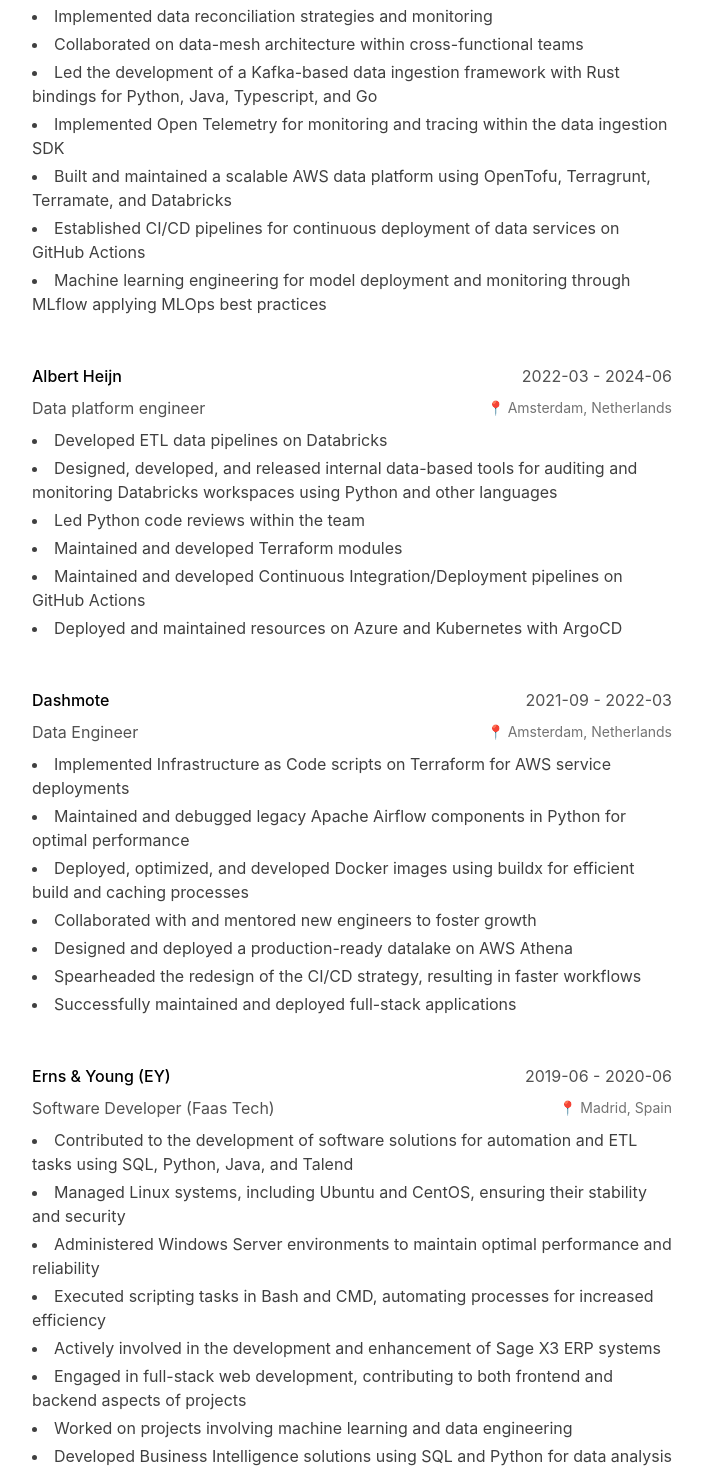
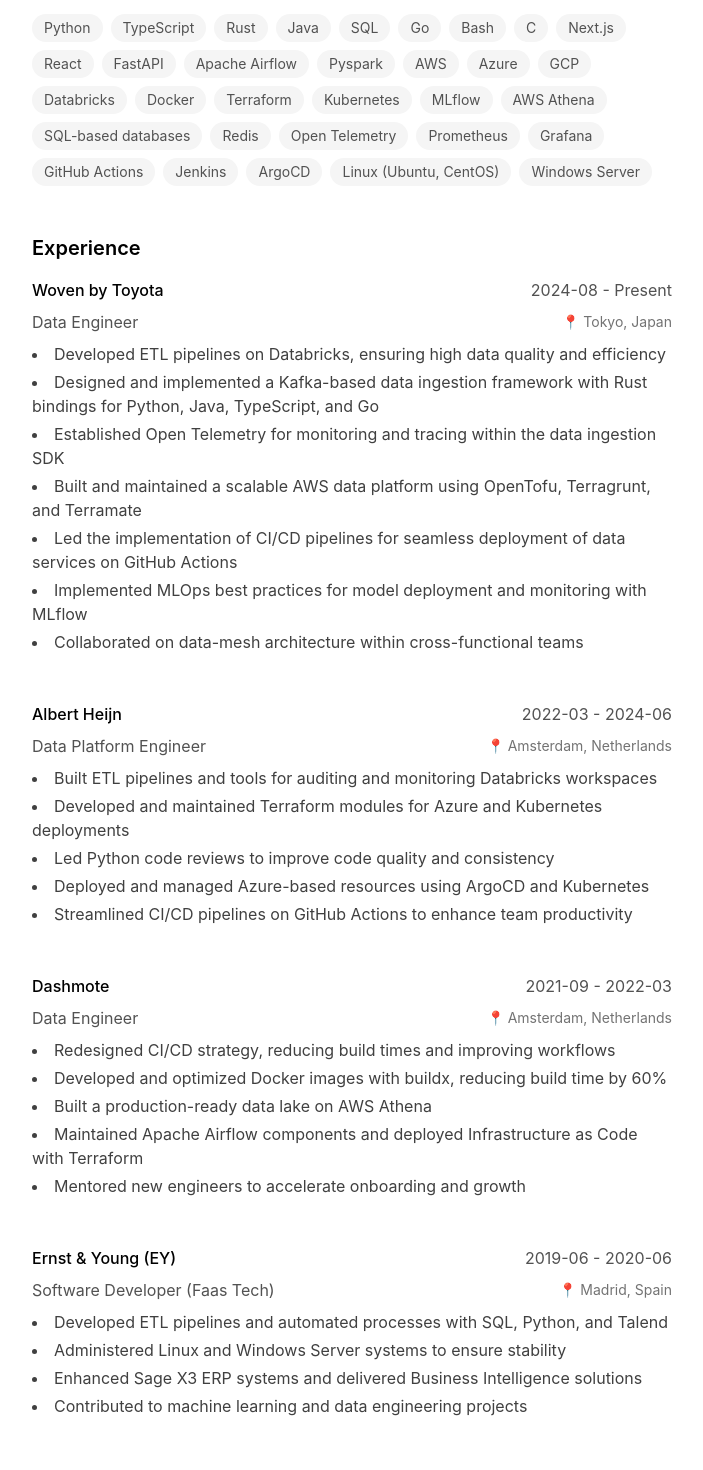
Before and after one commit to adrianvillanueva997/adrianvillanueva.com, a Next.js app: page /resume in a window 1280 px wide. Shown: the part 520-1990 px from the top of the page, without its empty margins (288-991 px from the left). Built offline with nearby package versions, Linux system fonts and the light colour scheme.

Commit message:
update: resume (#331)
* update: resume

* move skills section

```diff
--- a/app/resume/page.tsx
+++ b/app/resume/page.tsx
@@ -73,6 +73,20 @@
 					</p>
 				</section>
 
+				<section>
+					<h2 className="text-xl font-semibold mb-4">Skills</h2>
+					<div className="flex flex-wrap gap-2">
+						{Object.values(resume.skills)
+							.flat()
+							.map((skill) => (
+								<span key={skill} className={pillStyle}>
+									{skill}
+								</span>
+							))}
+					</div>
+				</section>
+				<h2 className="text-xl font-semibold mb-4">Experience</h2>
+
 				{resume.experience.map((exp) => (
 					<section key={exp.company + exp.startDate} className="space-y-2">
 						<div className="flex justify-between">
@@ -120,19 +134,6 @@
 				</section>
 
 				<section>
-					<h2 className="text-xl font-semibold mb-4">Skills</h2>
-					<div className="flex flex-wrap gap-2">
-						{Object.values(resume.skills)
-							.flat()
-							.map((skill) => (
-								<span key={skill} className={pillStyle}>
-									{skill}
-								</span>
-							))}
-					</div>
-				</section>
-
-				<section>
 					<h2 className="text-xl font-semibold mb-4">Languages</h2>
 					<div className="flex flex-wrap gap-2">
 						{resume.languages.map((lang) => (
--- a/data/resume.yaml
+++ b/data/resume.yaml
@@ -3,7 +3,7 @@
   title: "Senior Software Engineer"
   nationality: "Spain (EU)"
   location: "Tokyo, Japan"
-  summary: "Experienced Software Engineer specialized in cloud architecture and data engineering. Currently based in Tokyo, Japan, bringing Spanish innovation and European engineering practices to the Japanese tech industry."
+  summary: "Experienced Software Engineer with expertise in cloud architecture, data engineering, and MLOps. Based in Tokyo, bringing Spanish innovation and European engineering practices to the Japanese tech industry. Skilled in designing scalable data platforms and delivering high-quality engineering solutions."
 
 experience:
   - company: "Woven by Toyota"
@@ -12,53 +12,45 @@
     startDate: "2024-08"
     endDate: "Present"
     highlights:
-    - "Developed ETL pipelines on Databricks, ensuring data quality and efficiency"
-    - "Implemented data reconciliation strategies and monitoring"
-    - "Collaborated on data-mesh architecture within cross-functional teams"
-    - "Led the development of a Kafka-based data ingestion framework with Rust bindings for Python, Java, Typescript, and Go"
-    - "Implemented Open Telemetry for monitoring and tracing within the data ingestion SDK"
-    - "Built and maintained a scalable AWS data platform using OpenTofu, Terragrunt, Terramate, and Databricks"
-    - "Established CI/CD pipelines for continuous deployment of data services on GitHub Actions"
-    - "Machine learning engineering for model deployment and monitoring through MLflow applying MLOps best practices"
+      - "Developed ETL pipelines on Databricks, ensuring high data quality and efficiency"
+      - "Designed and implemented a Kafka-based data ingestion framework with Rust bindings for Python, Java, TypeScript, and Go"
+      - "Established Open Telemetry for monitoring and tracing within the data ingestion SDK"
+      - "Built and maintained a scalable AWS data platform using OpenTofu, Terragrunt, and Terramate"
+      - "Led the implementation of CI/CD pipelines for seamless deployment of data services on GitHub Actions"
+      - "Implemented MLOps best practices for model deployment and monitoring with MLflow"
+      - "Collaborated on data-mesh architecture within cross-functional teams"
   - company: "Albert Heijn"
-    position: "Data platform engineer"
+    position: "Data Platform Engineer"
     location: "Amsterdam, Netherlands"
     startDate: "2022-03"
     endDate: "2024-06"
     highlights:
-      - "Developed ETL data pipelines on Databricks"
-      - "Designed, developed, and released internal data-based tools for auditing and monitoring Databricks workspaces using Python and other languages"
-      - "Led Python code reviews within the team"
-      - "Maintained and developed Terraform modules"
-      - "Maintained and developed Continuous Integration/Deployment pipelines on GitHub Actions"
-      - "Deployed and maintained resources on Azure and Kubernetes with ArgoCD"
+      - "Built ETL pipelines and tools for auditing and monitoring Databricks workspaces"
+      - "Developed and maintained Terraform modules for Azure and Kubernetes deployments"
+      - "Led Python code reviews to improve code quality and consistency"
+      - "Deployed and managed Azure-based resources using ArgoCD and Kubernetes"
+      - "Streamlined CI/CD pipelines on GitHub Actions to enhance team productivity"
   - company: "Dashmote"
     position: "Data Engineer"
     location: "Amsterdam, Netherlands"
     startDate: "2021-09"
     endDate: "2022-03"
     highlights:
-      - "Implemented Infrastructure as Code scripts on Terraform for AWS service deployments"
-      - "Maintained and debugged legacy Apache Airflow components in Python for optimal performance"
-      - "Deployed, optimized, and developed Docker images using buildx for efficient build and caching processes"
-      - "Collaborated with and mentored new engineers to foster growth"
-      - "Designed and deployed a production-ready datalake on AWS Athena"
-      - "Spearheaded the redesign of the CI/CD strategy, resulting in faster workflows"
-      - "Successfully maintained and deployed full-stack applications"
-  - company: "Erns & Young (EY)"
+      - "Redesigned CI/CD strategy, reducing build times and improving workflows"
+      - "Developed and optimized Docker images with buildx, reducing build time by 60%"
+      - "Built a production-ready data lake on AWS Athena"
+      - "Maintained Apache Airflow components and deployed Infrastructure as Code with Terraform"
+      - "Mentored new engineers to accelerate onboarding and growth"
+  - company: "Ernst & Young (EY)"
     position: "Software Developer (Faas Tech)"
     location: "Madrid, Spain"
     startDate: "2019-06"
     endDate: "2020-06"
     highlights:
-      - "Contributed to the development of software solutions for automation and ETL tasks using SQL, Python, Java, and Talend"
-      - "Managed Linux systems, including Ubuntu and CentOS, ensuring their stability and security"
-      - "Administered Windows Server environments to maintain optimal performance and reliability"
-      - "Executed scripting tasks in Bash and CMD, automating processes for increased efficiency"
-      - "Actively involved in the development and enhancement of Sage X3 ERP systems"
-      - "Engaged in full-stack web development, contributing to both frontend and backend aspects of projects"
-      - "Worked on projects involving machine learning and data engineering"
-      - "Developed Business Intelligence solutions using SQL and Python for data analysis"
+      - "Developed ETL pipelines and automated processes with SQL, Python, and Talend"
+      - "Administered Linux and Windows Server systems to ensure stability"
+      - "Enhanced Sage X3 ERP systems and delivered Business Intelligence solutions"
+      - "Contributed to machine learning and data engineering projects"
 
 education:
   - institution: "Universidad Europea de Madrid"
@@ -69,15 +61,14 @@
 
 skills:
   languages: ["Python", "TypeScript", "Rust", "Java", "SQL", "Go", "Bash", "C"]
-  frameworks: ["Next.js", "React", "FastAPI", "Apache Airflow", "Pyspark" ]
+  frameworks: ["Next.js", "React", "FastAPI", "Apache Airflow", "Pyspark"]
   cloud: ["AWS", "Azure", "GCP"]
-  tools: ["Databricks", "Docker", "Terraform", "Kubernetes",]
+  tools: ["Databricks", "Docker", "Terraform", "Kubernetes"]
   mlops: ["MLflow"]
   databases: ["AWS Athena", "SQL-based databases", "Redis"]
   monitoring: ["Open Telemetry", "Prometheus", "Grafana"]
   CI/CD: ["GitHub Actions", "Jenkins", "ArgoCD"]
   other: ["Linux (Ubuntu, CentOS)", "Windows Server"]
-
 
 languages:
   - name: "Spanish"
@@ -88,5 +79,3 @@
     level: "Basic"
   - name: "Dutch"
     level: "Basic"
-
-# r
```
